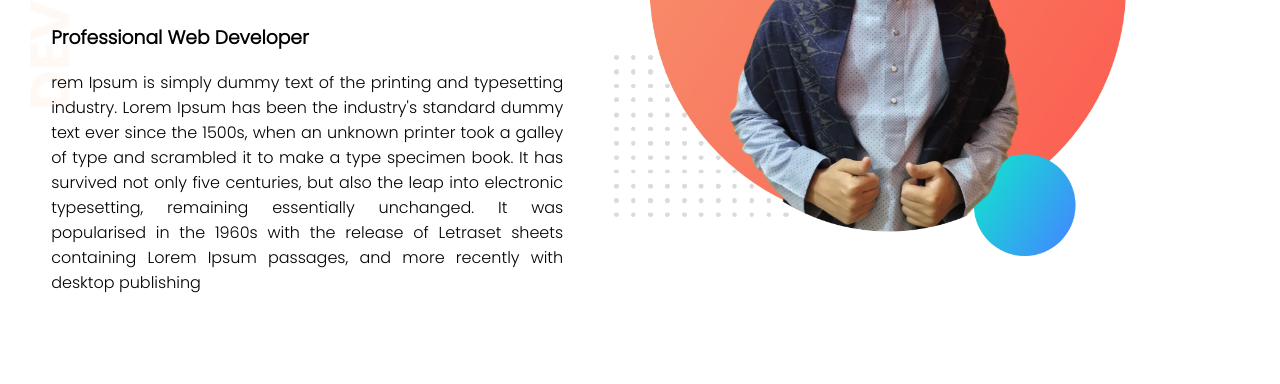
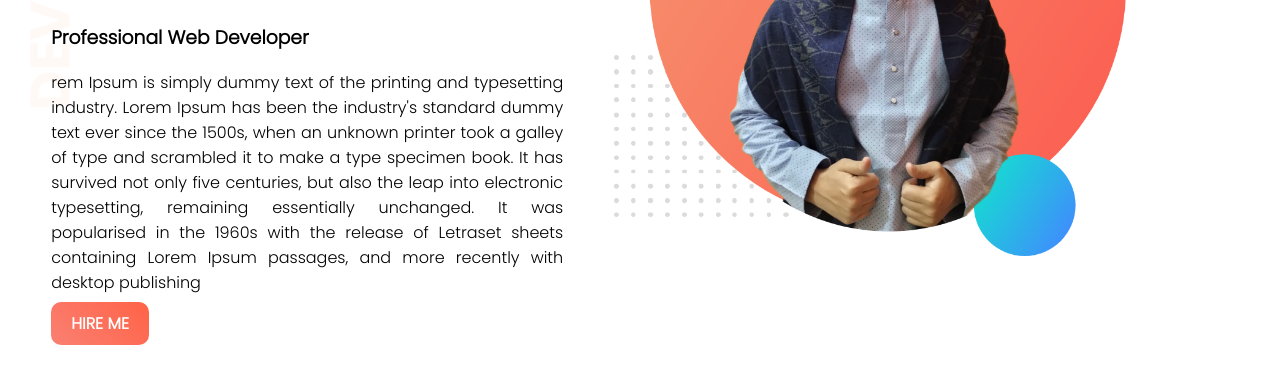
Before and after one commit to Prince-Baust/web-portfolio, a plain HTML site: page index.html in a window 1280 px wide. Shown: the part 252-636 px from the top of the page. Drawn offline with Linux system fonts and the light colour scheme.

Commit message:
hire me btn added

```diff
--- a/index.html
+++ b/index.html
@@ -14,9 +14,10 @@
     <h1> <span class="name-highlight">Prince</span> Portfolio</h1>
     <h3>Professional Web Developer</h3>
     <p>rem Ipsum is simply dummy text of the printing and typesetting industry. Lorem Ipsum has been the industry's standard dummy text ever since the 1500s, when an unknown printer took a galley of type and scrambled it to make a type specimen book. It has survived not only five centuries, but also the leap into electronic typesetting, remaining essentially unchanged. It was popularised in the 1960s with the release of Letraset sheets containing Lorem Ipsum passages, and more recently with desktop publishing</p>
+    <a target="_blank" href="https://www.linkedin.com/in/maruf-prince/">HIRE ME</a>
   </div>
   <div class="half-width">
-    <img src="images/profile-pic.png">
+    <img src="images/profile-pic.png" alt="profile picture">
   </div>
 </section>
 </body>
--- a/style.css
+++ b/style.css
@@ -1,3 +1,11 @@
+a{
+    color: white;
+    font-weight: 700;
+    text-decoration: none;
+    background-image: linear-gradient(45deg, salmon, tomato);
+    padding: 10px 20px;
+    border-radius: 10px;
+}
 body{
     font-family: 'Poppins', sans-serif;
     margin: 0;
```
